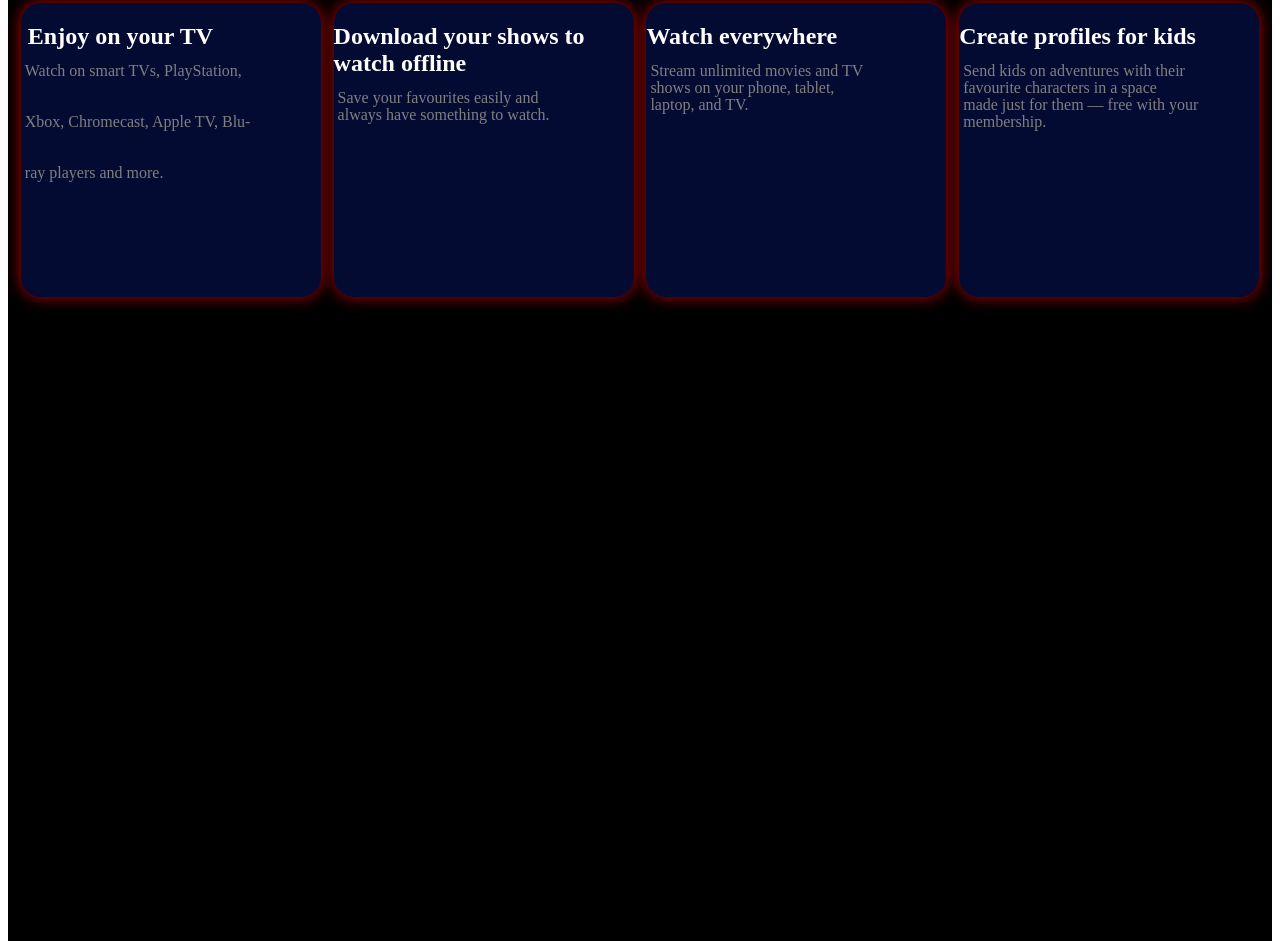
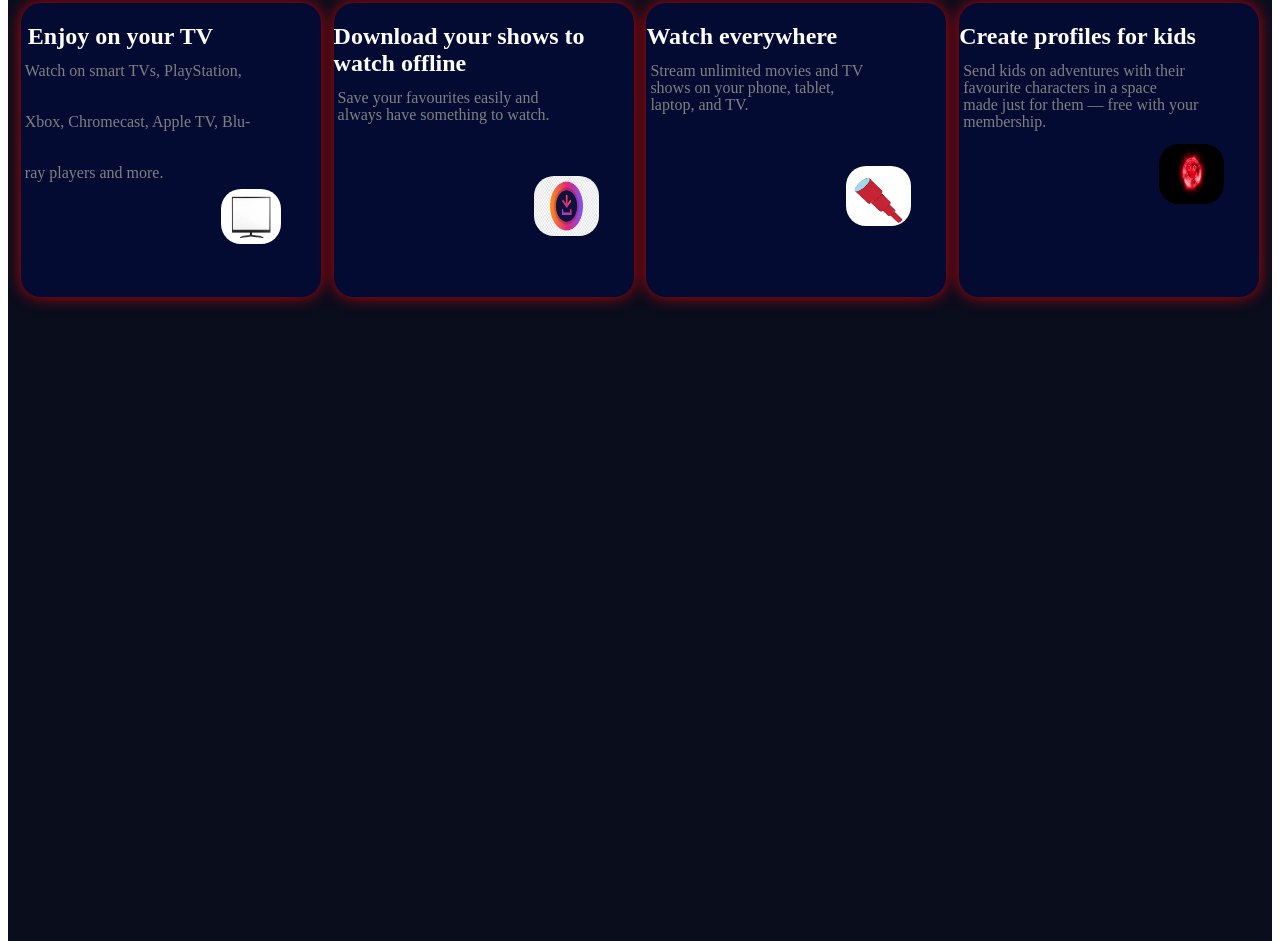
Before and after one commit to adityadubey2211-prog/netflix-clone, a plain HTML site: page index.html in a window 1280 px wide. Shown: the part 1353-2294 px from the top of the page. Drawn offline with Linux system fonts and the light colour scheme.

Commit message:
cards section

```diff
--- a/index.html
+++ b/index.html
@@ -37,7 +37,7 @@
     <div class="sepration"></div>
 
     <section class="secondary">
-        <div class="sepration"></div>
+        <div class="fade_color"></div>
         <h1 class="trend">Trending now</h1>
 
         <div class="showbaner">
@@ -71,17 +71,20 @@
                 <p class="para">Watch on smart TVs, PlayStation,</p><br>
                 <p class="para">Xbox, Chromecast, Apple TV, Blu-</p><br>
                 <p class="para">ray players and more.</p>
+                <img src="images/TV logo.jpg" alt="" class="TV">
             </div>
             <div class="box2">
                 <h1 class="head2">Download your shows to watch offline</h1>
                 <p class="para">Save your favourites easily and</p>
                 <p class="para">always have something to watch.</p>
+                <img src="images/download logo.jpg" alt="" class="Download">
             </div>
             <div class="box3">
                 <h1 class="head3">Watch everywhere</h1>
                 <p class="para">Stream unlimited movies and TV</p>
                 <p class="para">shows on your phone, tablet,</p>
                 <p class="para">laptop, and TV.</p>
+                <img src="images/spyglass.png" class="spyglass" alt="">
             </div>
             <div class="box4">
                 <h1 class="head4">Create profiles for kids</h1>
@@ -89,6 +92,7 @@
                 <p class="para">favourite characters in a space</p>
                 <p class="para">made just for them — free with your</p>
                 <p class="para">membership.</p>
+                <img src="images/smile.jpg" class="smile" alt>
             </div>
         </div>
    </section>
--- a/style.css
+++ b/style.css
@@ -96,19 +96,33 @@ main .box {
     border-radius: 50%;
 }
 /* black background section */
+.fade_color{
+    border-bottom-right-radius:30px;
+    border-bottom-left-radius:30px;
+    background-color: #01001a;
+    height: 30px;
+    width: 100%;
+}
 .secondary {
-    position:relative;
-    background-color: black;
+    background-color:#0a0d1c;
     height: 2000px;
 }
 
 /* trending heading */
 h1.trend {
     margin: 20px;
+    opacity: 0.7;
     margin-top: 0px;
     color: #ffffff;
     font-size: 24px;
     font-family: Arial, Helvetica, sans-serif;
+}
+.trend:hover{
+    position: relative;
+    margin-top: 10px;
+    font-size:2rem;
+    color: rgb(43, 196, 32);
+    transition-duration: 0.5s;
 }
 
 /* image hover effects */
@@ -120,7 +134,6 @@ h1.trend {
     border: 2px solid transparent;
     transition-duration: 0.5s;
 }
-
 .animal:hover,
 .moneyheist:hover {
     height: 260px;
@@ -183,6 +196,22 @@ h1.trend {
       color: gray;
       text-align: left;
    }
+   .TV{
+    border-radius: 20px;
+    background-color: #040b32;
+    height: 55px;
+    width: 60px;
+    display: flex;
+    justify-content: end;
+    align-items: center;
+    margin-right: 0%;
+    margin-left: 200px;
+   }
+}
+.TV:hover{
+    transition:linear;
+    transition-duration: 1s;
+    border:4px solid rgb(140, 37, 37);
 }
 .box1:hover{
     transition-duration: 0.5s;
@@ -197,6 +226,24 @@ h1.trend {
       text-align: left;
 
     }
+    .Download{
+        background-color: #040b32;
+        margin-top: 61px;
+        border-radius: 20px;
+        background-color: #040b32;
+        height: 60px;
+        width: 65px;
+        display: flex;
+        justify-content: end;
+        align-items: center;
+        margin-right: 0%;
+        margin-left: 200px;
+    }
+}
+.Download:hover{
+    transition:linear;
+    transition-duration: 1s;
+    border:4px solid rgb(140, 37, 37);
 }
 .box2:hover{
      transition-duration: 0.5s;
@@ -215,6 +262,24 @@ h1.trend {
     transition-duration: 0.5s;
      box-shadow: 0 0 15px rgba(110, 84, 117, 0.7);
 }
+.spyglass{
+    background-color: #040b32;
+    margin-top: 61px;
+    border-radius: 20px;
+    background-color: #040b32;
+    height: 60px;
+    width: 65px;
+    display: flex;
+    justify-content: end;
+    align-items: center;
+    margin-right: 0%;
+    margin-left: 200px;
+}
+.spyglass:hover{
+    transition:linear;
+    transition-duration: 1s;
+    border:4px solid rgb(140, 37, 37);
+}
 .box4{
     .para{
       line-height: 1px;
@@ -228,3 +293,21 @@ h1.trend {
     transition-duration: 0.5s;
      box-shadow: 0 0 15px rgba(110, 84, 117, 0.7);
 }
+.smile{
+    background-color: #040b32;
+    margin-top: 22px;
+    border-radius: 20px;
+    background-color: #040b32;
+    height: 60px;
+    width: 65px;
+    display: flex;
+    justify-content: end;
+    align-items: center;
+    margin-right: 0%;
+    margin-left: 200px;
+}
+.smile:hover{
+    transition:linear;
+    transition-duration: 1s;
+    border:4px solid rgb(140, 37, 37);
+}
```
Also changed, not shown: images/TV logo.jpg (added), images/download logo.jpg (added), images/smile.jpg (added), images/spyglass.png (added).
